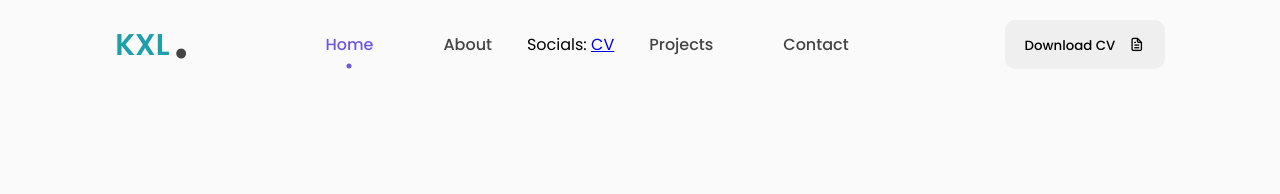
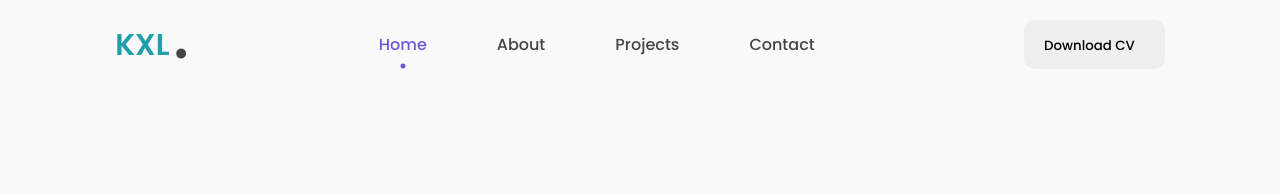
Before and after one commit to geekKXL/KXL, a plain HTML site: page index.html in a window 1280 px wide. Shown: the top 194 px of the page. Drawn offline with nearby package versions, Linux system fonts and the light colour scheme; a script that the page names is missing.

Commit message:
Update index.html

```diff
--- a/index.html
+++ b/index.html
@@ -33,8 +33,7 @@
                     <a href="#about" class="nav-link">About</a>
                     <div class="circle"></div>
                 </li>
-                <p>Socials: <a href="https://www.instagram.com/kushal_isokay/">CV</a>
-                </p>
+
                 <li class="nav_list">
                     <a href="#projects" class="nav-link">Projects</a>
                     <div class="circle"></div>
@@ -46,7 +45,7 @@
             </ul>
         </div>
         <div class="nav-button">
-            <button class="btn">Download CV <i class="uil uil-file-alt"></i></button>
+            <button class="btn">Download CV <i class="CV"></i></button>
         </div>
         <div class="nav-menu-btn">
             <i class="uil uil-bars" onclick="myMenuFunction()"></i>
```
